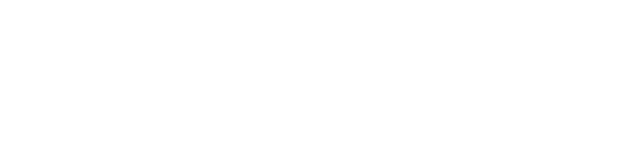
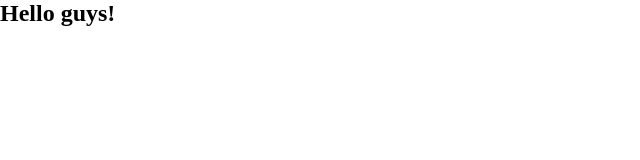
Before and after one commit to MariaKSanz/wild-eats-website, a plain HTML site: page index.html in a window 1280 px wide. Shown: the whole page, without its empty margins (0-640 px from the left). Drawn offline with Linux system fonts and the light colour scheme.

Commit message:
add a H2

```diff
--- a/index.html
+++ b/index.html
@@ -7,5 +7,7 @@
     <script src="script.js" defer></script>
     <title>Wild eats</title>
   </head>
-  <body></body>
+  <body>
+    <h2>Hello guys!</h2>
+  </body>
 </html>
```
